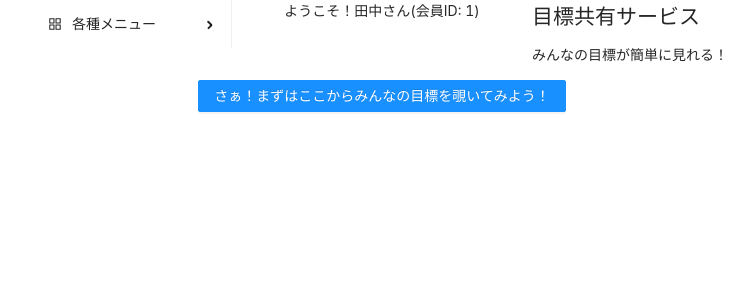
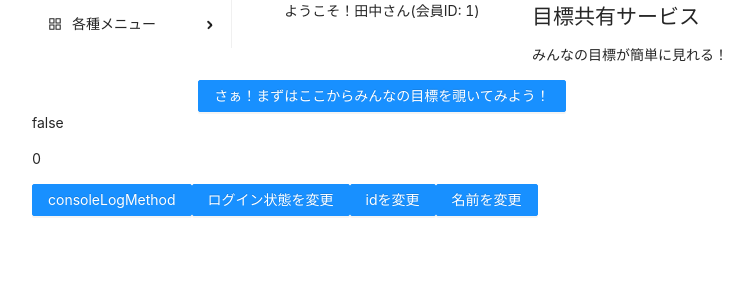
Before and after one commit to KeisukeKashima/goal_share_front_react, a Next.js app: page / in a window 1280 px wide. Shown: the top 300 px of the page, without its empty margins (258-1011 px from the left). Built offline with nearby package versions, Linux system fonts and the light colour scheme.

Commit message:
add redux導入から一通り動くとこまで(useSelectorで取得されるstateの型がおかしい？やつが残としてある)

```diff
--- a/package.json
+++ b/package.json
@@ -8,11 +8,14 @@
     "lint": "next lint"
   },
   "dependencies": {
+    "@reduxjs/toolkit": "^1.7.1",
+    "@types/react-redux": "^7.1.21",
     "antd": "^4.17.4",
     "axios": "^0.24.0",
     "next": "12.0.4",
     "react": "17.0.2",
-    "react-dom": "17.0.2"
+    "react-dom": "17.0.2",
+    "react-redux": "^7.2.6"
   },
   "devDependencies": {
     "@types/node": "^17.0.4",
--- a/pages/_app.tsx
+++ b/pages/_app.tsx
@@ -1,8 +1,14 @@
 import '../styles/globals.css'
 import 'antd/dist/antd.css';
+import {Provider} from 'react-redux'
+import store from 'redux/store'
 
-function MyApp({ Component, pageProps }) {
-  return <Component {...pageProps} />
+function MyApp({Component, pageProps}) {
+  return (
+    <Provider store={store}>
+      <Component {...pageProps} />
+    </Provider>
+  )
 }
 
 export default MyApp
--- a/pages/index.tsx
+++ b/pages/index.tsx
@@ -4,7 +4,21 @@ import {Button} from 'antd';
 import React from "react";
 import Layout from "../components/Layout";
 
+import {useSelector, useDispatch} from 'react-redux'
+import {RootState} from 'redux/rootReducer'
+import {setDisplayName, setId, setIsSignedIn} from "redux/slices/user";
+
 export default function Home() {
+
+  // TODO 本来であればstate.userで取得したいのにそれだとうまく取れずstate=userとなってしまっている件
+  const {user} = useSelector((state: RootState) => state)
+
+  const dispatch = useDispatch()
+
+  const consoleLogMethod = () => {
+    console.log(user)
+  }
+
   return (
     <Layout>
       <div className={styles.top}>
@@ -12,6 +26,16 @@ export default function Home() {
           <Button type="primary">さぁ！まずはここからみんなの目標を覗いてみよう！</Button>
         </Link>
       </div>
+      {/*reduxからの表示とredux登録のテスト用div*/}
+      <div>
+        <p>{user.isSignedIn ? 'true' : 'false'}</p>
+        <p>{user.id}</p>
+        <p>{user.displayName}</p>
+        <Button type="primary" onClick={consoleLogMethod}>consoleLogMethod</Button>
+        <Button type="primary" onClick={() => dispatch(setIsSignedIn(!user.isSignedIn))}>ログイン状態を変更</Button>
+        <Button type="primary" onClick={() => dispatch(setId(2))}>idを変更</Button>
+        <Button type="primary" onClick={() => dispatch(setDisplayName('更新後の名前'))}>名前を変更</Button>
+      </div>
     </Layout>
   )
 }
--- a/pages/users.tsx
+++ b/pages/users.tsx
@@ -7,6 +7,8 @@ import commonStyles from "../styles/common.module.css";
 import Link from "next/link";
 import User from "../types/User";
 import {axiosClient} from "../util/axiosClient";
+import {useSelector} from "react-redux";
+import {RootState} from "../redux/rootReducer";
 
 const Users: FC = () => {
   const [users, setUsers] = useState<User[]>([])
--- /dev/null
+++ b/redux/rootReducer.ts
@@ -0,0 +1,13 @@
+import { combineReducers } from '@reduxjs/toolkit'
+import userSlice from "./slices/user";
+import userCloneSlice from "./slices/userClone";
+
+// combineReducersに作成したreducerを追加していく
+const rootReducer = combineReducers({
+  user: userSlice.reducer,
+  userClone: userCloneSlice.reducer
+})
+
+export type RootState = ReturnType<typeof rootReducer>
+
+export default rootReducer
--- /dev/null
+++ b/redux/slices/user.ts
@@ -0,0 +1,30 @@
+import { createSlice, PayloadAction } from '@reduxjs/toolkit'
+import UserState from "../../types/UserState";
+
+const initialState: UserState = {
+  isSignedIn: false,
+  id: 0,
+  displayName: ''
+}
+
+const userSlice = createSlice({
+  name: 'tasks',
+  initialState,
+  reducers: {
+    setIsSignedIn (state: UserState, action: PayloadAction<boolean>) {
+      state.isSignedIn = action.payload
+    },
+    setId (state: UserState, action: PayloadAction<number>) {
+      state.id = action.payload
+    },
+    setDisplayName (state: UserState, action: PayloadAction<string>) {
+      state.displayName = action.payload
+    }
+  }
+})
+
+export const {
+  setIsSignedIn, setId, setDisplayName
+} = userSlice.actions
+
+export default userSlice
--- /dev/null
+++ b/redux/slices/userClone.ts
@@ -0,0 +1,30 @@
+import { createSlice, PayloadAction } from '@reduxjs/toolkit'
+import UserState from "../../types/UserState";
+
+const initialState: UserState = {
+  isSignedIn: false,
+  id: 0,
+  displayName: ''
+}
+
+const userCloneSlice = createSlice({
+  name: 'tasks',
+  initialState,
+  reducers: {
+    setIsSignedIn (state: UserState, action: PayloadAction<boolean>) {
+      state.isSignedIn = action.payload
+    },
+    setId (state: UserState, action: PayloadAction<number>) {
+      state.id = action.payload
+    },
+    setDisplayName (state: UserState, action: PayloadAction<string>) {
+      state.displayName = action.payload
+    }
+  }
+})
+
+export const {
+  setIsSignedIn, setId, setDisplayName
+} = userCloneSlice.actions
+
+export default userCloneSlice
--- /dev/null
+++ b/redux/store.ts
@@ -0,0 +1,11 @@
+import { configureStore } from '@reduxjs/toolkit'
+import rootReducer from './rootReducer'
+
+// rootReducer(作成した自作reducerを含むrootのreducer)を登録してstoreとして利用できるようにする
+const store = configureStore({
+  reducer: rootReducer
+})
+
+export type AppDispatch = typeof store.dispatch
+
+export default store
--- /dev/null
+++ b/types/UserState.ts
@@ -0,0 +1,5 @@
+export default interface UserState {
+  isSignedIn: boolean
+  id: number
+  displayName: string
+}
```
Also changed, not shown: 1 other file (tests, documents, lock files or other folders).
